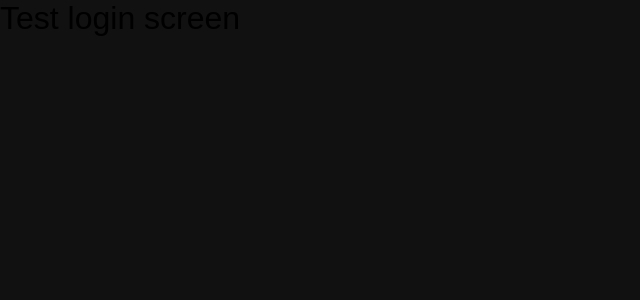
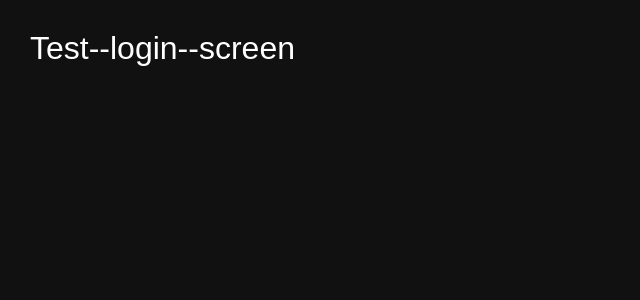
Before and after one commit to manuhe-T/netflix-clone-2.0, a React (Vite) app: page / in a window 1280 px wide. Shown: the top 300 px of the page, without its empty margins (0-640 px from the left). Built offline with nearby package versions, Linux system fonts and the light colour scheme.

Commit message:
Testing the login screen

```diff
--- a/src/Screens/LoginScreen.jsx
+++ b/src/Screens/LoginScreen.jsx
@@ -4,7 +4,7 @@ import '../Styles/loginScreen.css';
 const LoginScreen = () => {
   return (
     <div className="loginScreen">
-      <h1>Test login screen</h1>
+      <h1>Test--login--screen</h1>
     </div>
   );
 };
--- a/src/Styles/loginScreen.css
+++ b/src/Styles/loginScreen.css
@@ -0,0 +1,5 @@
+.loginScreen {
+  /* display: none; */
+  color: white;
+  padding: 30px;
+}
```
